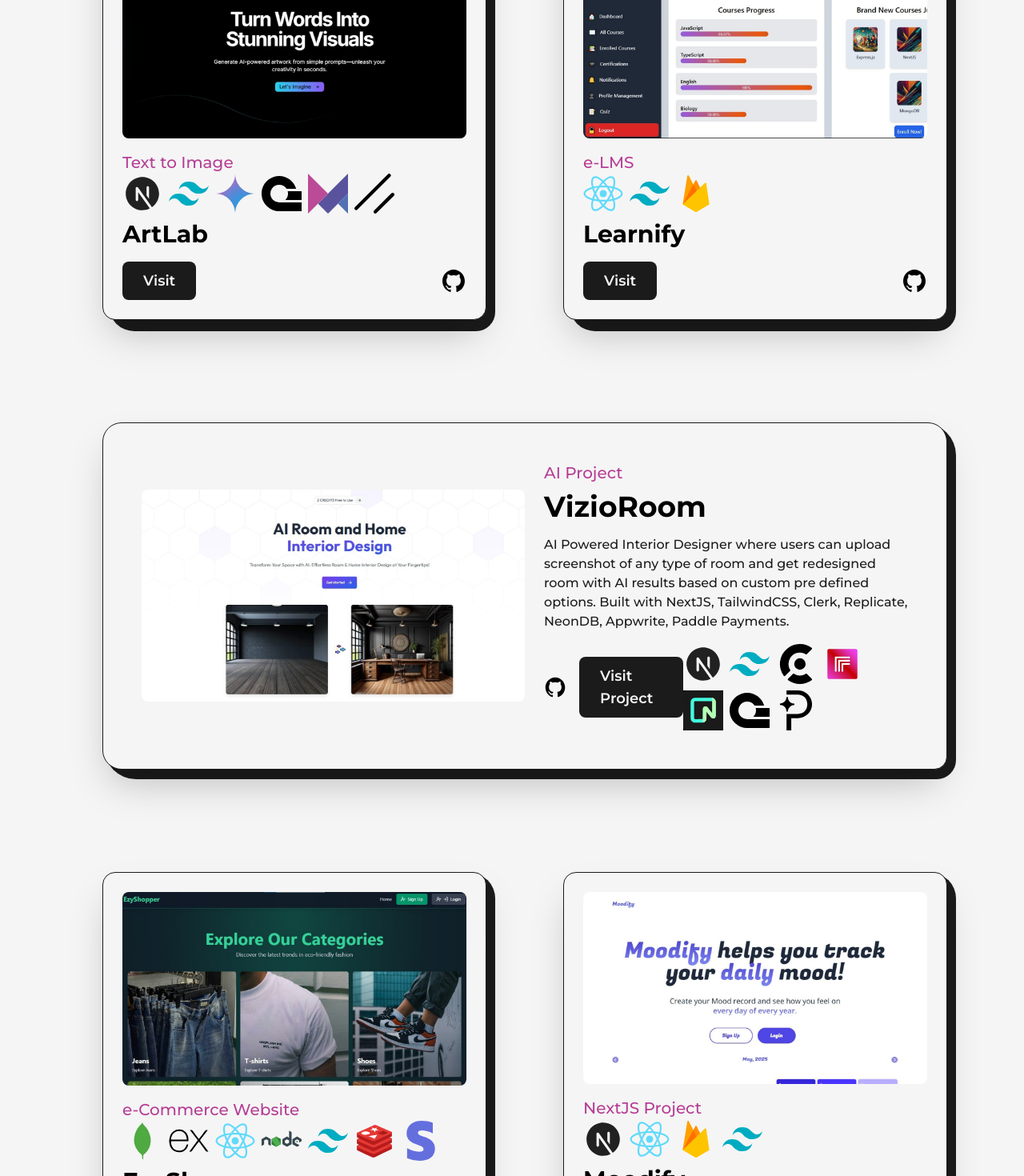
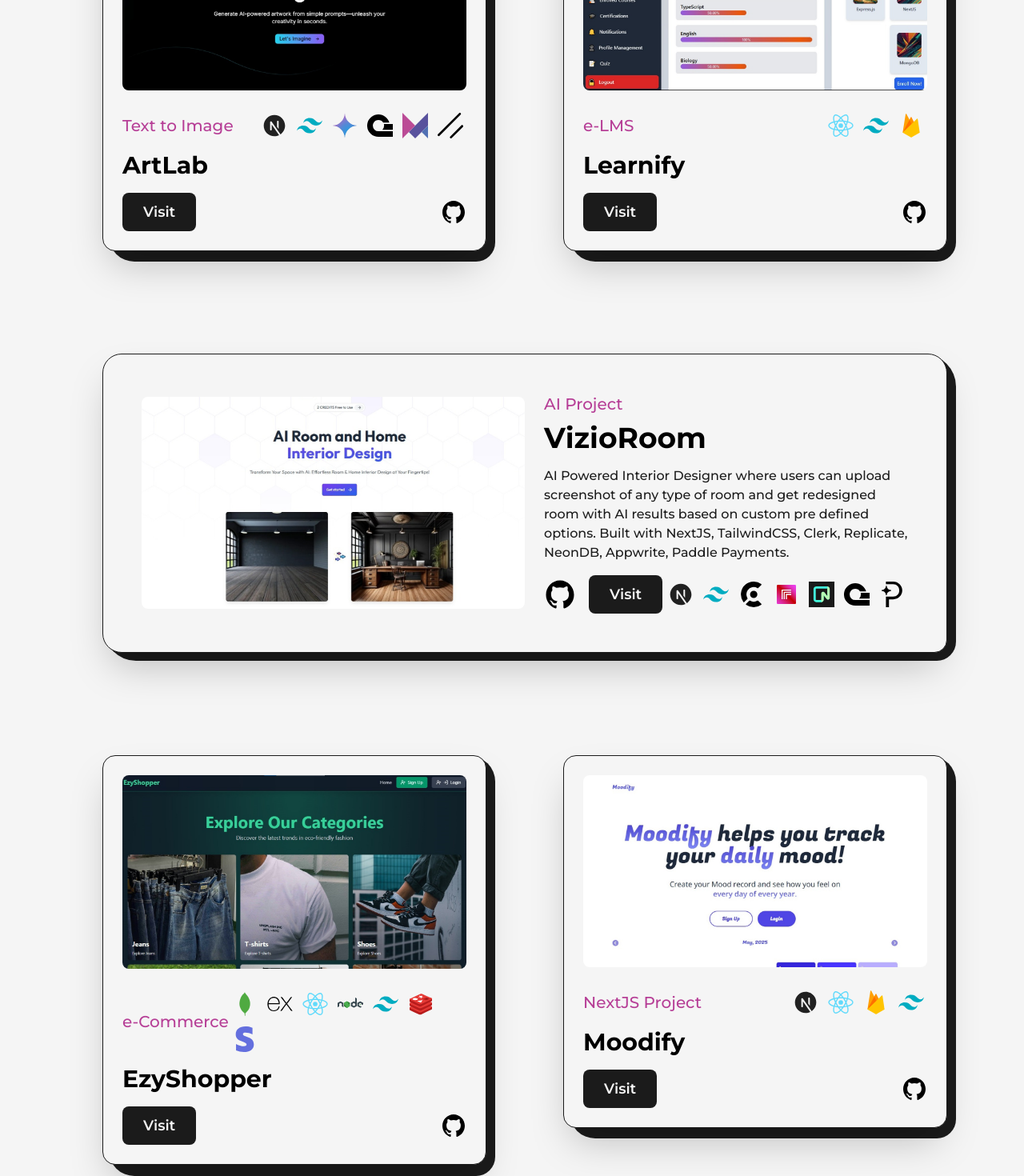
Before and after one commit to Kashan-2912/portfolio-website, a Next.js app: page /projects in a window 1280 px wide. Shown: the part 1200-2670 px from the top of the page at 80% size. Built offline with nearby package versions, Linux system fonts and the light colour scheme.

Commit message:
projects page done

```diff
--- a/src/app/projects/page.jsx
+++ b/src/app/projects/page.jsx
@@ -38,7 +38,11 @@ const FeatureProject = ({ type, title, summary, img, link, github, tech }) => {
         <div className="mt-2 flex items-center justify-between w-full">
           {/* Left Side: GitHub + Button */}
           <div className="flex items-center">
-            <Link href={github} target="_blank" className="w-10">
+            <Link
+              href={github}
+              target="_blank"
+              className="w-10 hover:scale-130 duration-300 quick"
+            >
               <GithubIcon />
             </Link>
 
@@ -47,15 +51,15 @@ const FeatureProject = ({ type, title, summary, img, link, github, tech }) => {
               target="_blank"
               className="ml-4 rounded-lg bg-dark text-light p-2 px-6 text-lg font-semibold hover:bg-light hover:text-dark border-2 border-solid border-transparent hover:border-dark duration-300 quick"
             >
-              Visit Project
+              Visit
             </Link>
           </div>
 
           {/* Right Side: Chips */}
-          <div className="flex flex-wrap gap-2">
+          <div className="flex items-center flex-wrap gap-1">
             {tech.map((Icon, index) => (
-              <div key={index}>
-                <img src={Icon} alt="Tech Logo" width={50} height={50} />
+              <div key={index} className="rounded-full p-1 hover:scale-130 duration-300 quick">
+                <img src={Icon} alt="Tech" className="w-8 h-8 object-contain" />
               </div>
             ))}
           </div>
@@ -82,15 +86,21 @@ const Project = ({ type, title, img, link, github, tech }) => {
       </Link>
 
       <div className="w-full flex flex-col items-start justify-between mt-4">
-        <span className="text-primary font-medium text-xl">{type}</span>
-
-        <div className="flex flex-wrap gap-2">
+        <div className="w-full flex items-center justify-between mb-1 mt-2">
+          <span className="text-primary font-medium text-xl whitespace-nowrap">
+            {type}
+          </span>
+          <div className="flex items-center flex-wrap gap-1">
             {tech.map((Icon, index) => (
-              <div key={index}>
-                <img src={Icon} alt="Tech Logo" width={50} height={50} />
+              <div
+                key={index}
+                className="rounded-full p-1 hover:scale-130 duration-300 quick"
+              >
+                <img src={Icon} alt="Tech" className="w-8 h-8 object-contain" />
               </div>
             ))}
           </div>
+        </div>
 
         <Link
           href={link}
@@ -109,9 +119,11 @@ const Project = ({ type, title, img, link, github, tech }) => {
             Visit
           </Link>
 
-
-
-          <Link href={github} target="_blank" className="w-8">
+          <Link
+            href={github}
+            target="_blank"
+            className="w-8 hover:scale-130 duration-300 quick"
+          >
             <GithubIcon />
           </Link>
         </div>
@@ -147,7 +159,13 @@ const page = () => {
                 img="/smartflex.png"
                 link="http://smartflex-xi.vercel.app/"
                 github="https://github.com/Kashan-2912/smartflex"
-                tech={["/nextjs.svg", "/gemini.svg", "/tailwindcss.svg", "/clerk.svg", "/shadcn.svg"]}
+                tech={[
+                  "/nextjs.svg",
+                  "/gemini.svg",
+                  "/tailwindcss.svg",
+                  "/clerk.svg",
+                  "/shadcn.svg",
+                ]}
               />
             </div>
 
@@ -158,11 +176,18 @@ const page = () => {
                 img="/artlab.png"
                 link="https://artlab-seven.vercel.app/"
                 github="https://github.com/Kashan-2912/artlab"
-                tech={["/nextjs.svg", "/tailwindcss.svg", "/gemini.svg", "/appwrite.svg", "/framermotion.svg", "/shadcn.svg"]}
+                tech={[
+                  "/nextjs.svg",
+                  "/tailwindcss.svg",
+                  "/gemini.svg",
+                  "/appwrite.svg",
+                  "/framermotion.svg",
+                  "/shadcn.svg",
+                ]}
               />
             </div>
 
-             <div className="col-span-6">
+            <div className="col-span-6">
               <Project
                 type="e-LMS"
                 title="Learnify"
@@ -181,18 +206,34 @@ const page = () => {
                 img="/vizio.png"
                 link="https://vizio-room-designer.vercel.app/"
                 github="https://github.com/Kashan-2912/ai-interior-designer"
-                tech={["/nextjs.svg", "/tailwindcss.svg", "/clerk.svg", "/replicate.svg", "/neondb.svg", "/appwrite.svg", "/paddle.svg"]}
+                tech={[
+                  "/nextjs.svg",
+                  "/tailwindcss.svg",
+                  "/clerk.svg",
+                  "/replicate.svg",
+                  "/neondb.svg",
+                  "/appwrite.svg",
+                  "/paddle.svg",
+                ]}
               />
             </div>
 
-             <div className="col-span-6">
+            <div className="col-span-6">
               <Project
-                type="e-Commerce Website"
+                type="e-Commerce"
                 title="EzyShopper"
                 img="/ezyshopper.png"
                 link="https://ezyshopper.up.railway.app/"
                 github="https://github.com/Kashan-2912/EzyShopper"
-                tech={["/mongodb.svg", "/express.svg", "/react.svg", "/node.svg", "/tailwindcss.svg", "/redis.svg", "/stripe.svg"]}
+                tech={[
+                  "/mongodb.svg",
+                  "/express.svg",
+                  "/react.svg",
+                  "/node.svg",
+                  "/tailwindcss.svg",
+                  "/redis.svg",
+                  "/stripe.svg",
+                ]}
               />
             </div>
 
@@ -203,7 +244,12 @@ const page = () => {
                 img="/moodify.png"
                 link="https://moodify-moods.netlify.app/"
                 github="https://github.com/Kashan-2912/Moodify"
-                tech={["/nextjs.svg", "/react.svg", "/firebase.svg", "/tailwindcss.svg"]}
+                tech={[
+                  "/nextjs.svg",
+                  "/react.svg",
+                  "/firebase.svg",
+                  "/tailwindcss.svg",
+                ]}
               />
             </div>
 
@@ -237,7 +283,14 @@ const page = () => {
                 img="/clario.png"
                 link="https://clario-roan.vercel.app/"
                 github="https://github.com/rasenga223/clariodocs-api-documentation-generator"
-                tech={["/nextjs.svg", "/tailwindcss.svg", "/supabase.svg", "/framermotion.svg", "/shadcn.svg", "/chatgpt.svg"]}
+                tech={[
+                  "/nextjs.svg",
+                  "/tailwindcss.svg",
+                  "/supabase.svg",
+                  "/framermotion.svg",
+                  "/shadcn.svg",
+                  "/chatgpt.svg",
+                ]}
               />
             </div>
           </div>
```
